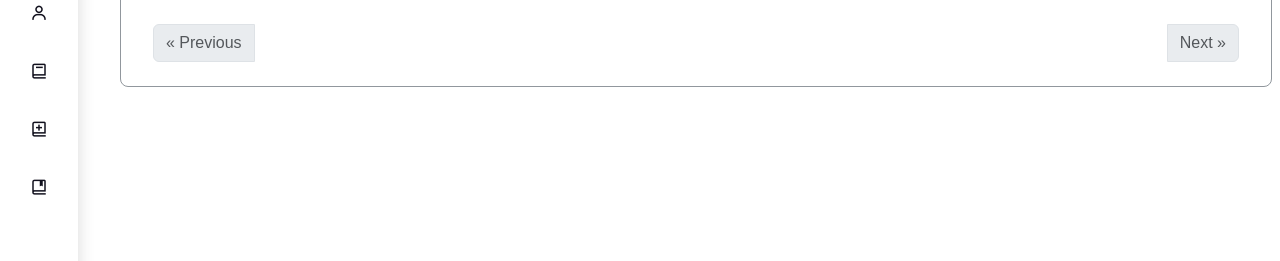
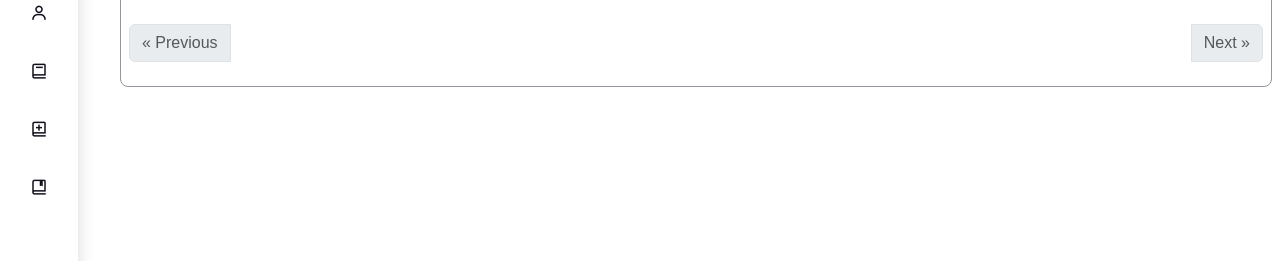
Before and after one commit to Kimhsta/Perpusaku-PHP-Native, a PHP site: page /pengembalian.php?filter=semua in a window 1280 px wide. Shown: the part 160-421 px from the top of the page. Run offline with PHP 8.4, Linux system fonts and the light colour scheme; data that the repository does not hold is empty.

Commit message:
penyesuaian pegin bagian filter

```diff
--- a/Admin/Pengembalian/pengembalian.php
+++ b/Admin/Pengembalian/pengembalian.php
@@ -169,25 +169,21 @@ $result->execute();
         </tbody>
       </table>
 
-      <!-- Navigasi Pagination -->
+      <!-- Halaman dan Filter -->
       <nav class="mt-4">
-        <ul class="pagination d-flex justify-content-between align-items-center me-4 ms-4">
+        <ul class="pagination d-flex justify-content-between align-items-center">
           <li class="page-item <?= ($page <= 1) ? 'disabled' : ''; ?>">
-            <a class="page-link" href="?page=<?= $page - 1; ?>" aria-label="Previous">
-              <span aria-hidden="true">&laquo; Previous</span>
-            </a>
+            <a class="page-link" href="?filter=<?= $filter; ?>&page=<?= $page - 1; ?>">&laquo; Previous</a>
           </li>
-          <div class="d-flex justify-content-center flex-grow-1">
+          <div class="d-flex justify-content-center">
             <?php for ($i = 1; $i <= $totalPages; $i++): ?>
               <li class="page-item <?= ($i == $page) ? 'active' : ''; ?>">
-                <a class="page-link" href="?page=<?= $i; ?>"><?= $i; ?></a>
+                <a class="page-link" href="?filter=<?= $filter; ?>&page=<?= $i; ?>"><?= $i; ?></a>
               </li>
             <?php endfor; ?>
           </div>
           <li class="page-item <?= ($page >= $totalPages) ? 'disabled' : ''; ?>">
-            <a class="page-link" href="?page=<?= $page + 1; ?>" aria-label="Next">
-              <span aria-hidden="true">Next &raquo;</span>
-            </a>
+            <a class="page-link" href="?filter=<?= $filter; ?>&page=<?= $page + 1; ?>">Next &raquo;</a>
           </li>
         </ul>
       </nav>
```
Also changed, not shown: Admin/Buku/buku.php (+4 -3 lines), Admin/Peminjaman/peminjaman.php (+4 -3 lines).
